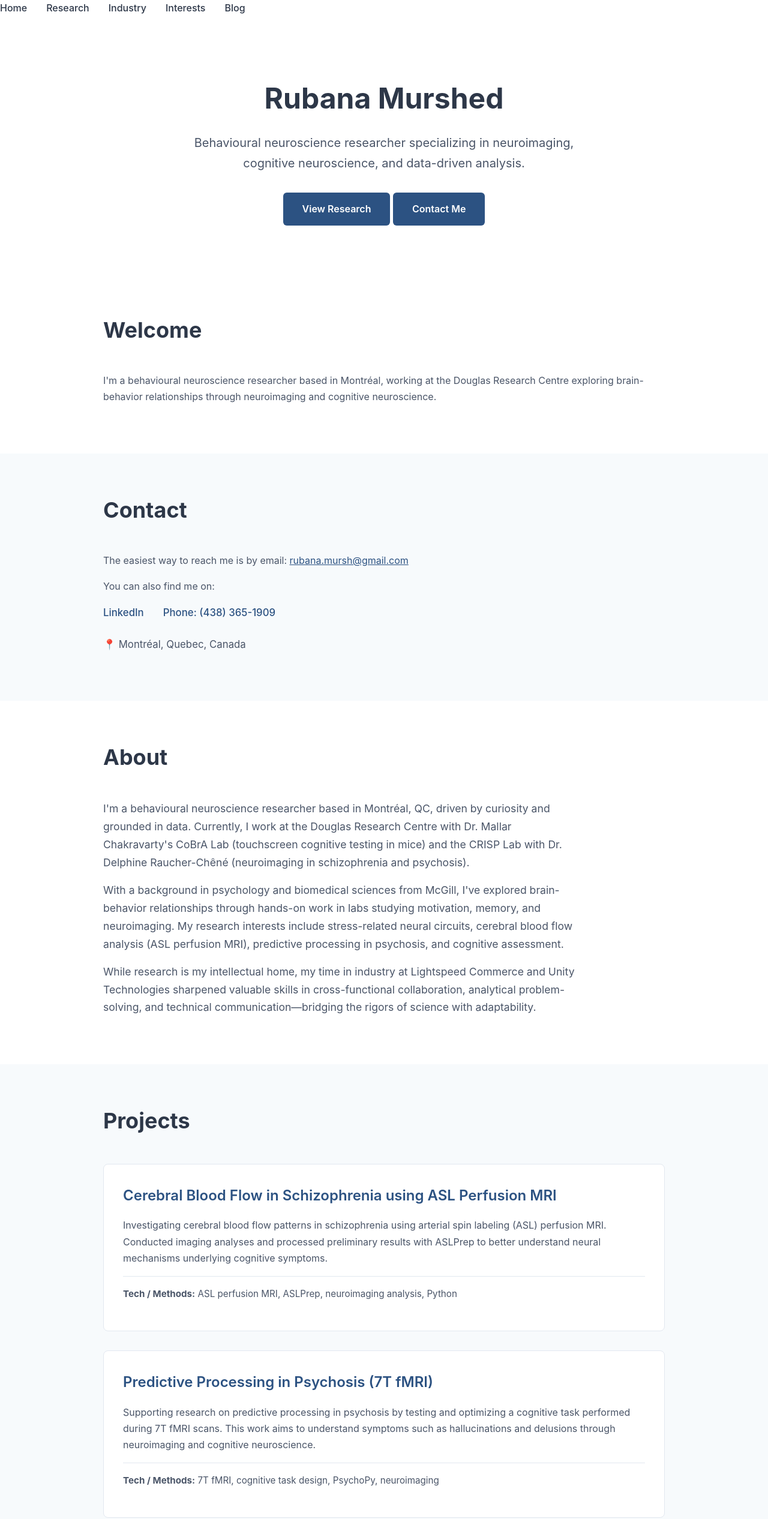
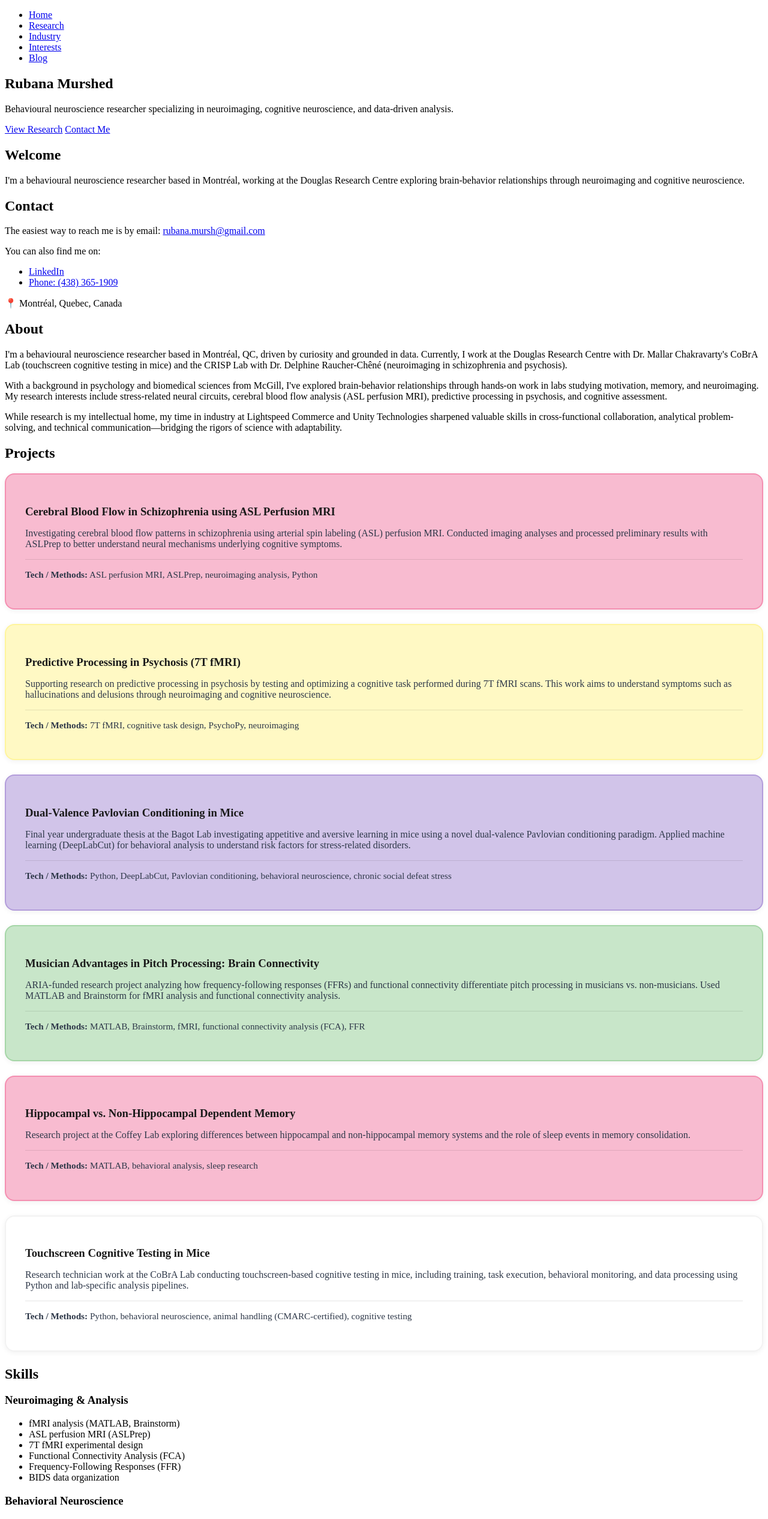
Before and after one commit to rubanamurshed/personalportfolio-, a plain HTML site: page index.html in a window 1280 px wide. Shown: the top 2532 px of the page at 60% size. Drawn offline with Linux system fonts and the light colour scheme; a script that the page names is missing.

Commit message:
Update design: beige background and pastel project cards

```diff
--- a/styles.css
+++ b/styles.css
@@ -1,340 +1,82 @@
 /* ===== CSS VARIABLES ===== */
-/* Change these colors to customize your portfolio's look */
 :root {
-  --color-primary: #2c5282;        /* Main accent color - change this to your preferred color */
-  --color-primary-dark: #1a365d;   /* Darker shade for hover effects */
-  --color-text: #2d3748;           /* Main text color */
-  --color-text-light: #4a5568;     /* Secondary text color */
-  --color-background: #ffffff;     /* Page background */
-  --color-background-alt: #f7fafc; /* Alternate section background */
-  --color-border: #e2e8f0;         /* Border color */
+  --color-primary: #2c5282;
+  --color-primary-dark: #1a365d;
+  --color-text: #2d3748;
+  --color-text-light: #4a5568;
+  --color-background: #f5f0e8;     /* BEIGE background like the image */
+  --color-background-alt: #ebe5dc; /* Slightly darker beige */
+  --color-border: #e2e8f0;
+
+  /* Pastel card colors from the design */
+  --color-green: #c8e6c9;          /* Soft green */
+  --color-pink: #f8bbd0;           /* Soft pink */
+  --color-yellow: #fff9c4;         /* Soft yellow */
+  --color-purple: #d1c4e9;         /* Soft purple */
+
   --font-main: -apple-system, BlinkMacSystemFont, "Segoe UI", Roboto, "Helvetica Neue", Arial, sans-serif;
   --max-width: 1000px;
 }
 
-/* ===== RESET & BASE STYLES ===== */
-* {
-  margin: 0;
-  padding: 0;
-  box-sizing: border-box;
+/* ===== PROJECT CARDS (with alternating colors) ===== */
+.project {
+  padding: 2rem;
+  margin-bottom: 1.5rem;
+  border-radius: 16px;           /* More rounded like the design */
+  border: 2px solid rgba(0, 0, 0, 0.05);
+  transition: transform 0.3s ease, box-shadow 0.3s ease;
+  box-shadow: 0 2px 8px rgba(0, 0, 0, 0.06);
 }
 
-html {
-  scroll-behavior: smooth;
+/* Alternating pastel colors for each project card */
+.project:nth-child(1) {
+  background-color: var(--color-green);
+  border-color: #a5d6a7;
 }
 
-body {
-  font-family: var(--font-main);
-  line-height: 1.7;
-  color: var(--color-text);
-  background-color: var(--color-background);
-  font-size: 16px;
+.project:nth-child(2) {
+  background-color: var(--color-pink);
+  border-color: #f48fb1;
 }
 
-/* ===== NAVIGATION BAR ===== */
-.site-header {
-  position: sticky;
-  top: 0;
-  background-color: var(--color-background);
-  border-bottom: 1px solid var(--color-border);
-  z-index: 100;
-  box-shadow: 0 2px 4px rgba(0, 0, 0, 0.05);
+.project:nth-child(3) {
+  background-color: var(--color-yellow);
+  border-color: #fff59d;
 }
 
-.nav {
-  max-width: var(--max-width);
-  margin: 0 auto;
-  padding: 1rem 2rem;
-  display: flex;
-  justify-content: space-between;
-  align-items: center;
+.project:nth-child(4) {
+  background-color: var(--color-purple);
+  border-color: #b39ddb;
 }
 
-.logo a {
-  font-size: 1.5rem;
-  font-weight: 700;
-  color: var(--color-primary);
-  text-decoration: none;
-  letter-spacing: 0.5px;
+.project:nth-child(5) {
+  background-color: var(--color-green);
+  border-color: #a5d6a7;
 }
 
-.nav-links {
-  display: flex;
-  list-style: none;
-  gap: 2rem;
+.project:nth-child(6) {
+  background-color: var(--color-pink);
+  border-color: #f48fb1;
 }
 
-.nav-links a {
-  color: var(--color-text);
-  text-decoration: none;
-  font-weight: 500;
-  transition: color 0.3s ease;
+.project:hover {
+  transform: translateY(-4px);
+  box-shadow: 0 8px 16px rgba(0, 0, 0, 0.12);
 }
 
-.nav-links a:hover {
-  color: var(--color-primary);
-}
-
-/* ===== LAYOUT CONTAINERS ===== */
-.container {
-  max-width: var(--max-width);
-  margin: 0 auto;
-  padding: 0 2rem;
-}
-
-.section {
-  padding: 4rem 0;
-}
-
-.section-alt {
-  background-color: var(--color-background-alt);
-}
-
-/* ===== HERO SECTION ===== */
-.hero {
-  padding: 6rem 0 5rem;
-  text-align: center;
-}
-
-.hero h1 {
-  font-size: 3rem;
-  font-weight: 700;
-  color: var(--color-text);
+.project h3 {
+  color: #1a1a1a;             /* Darker text on pastel backgrounds */
   margin-bottom: 1rem;
 }
 
-.hero p {
-  font-size: 1.25rem;
-  color: var(--color-text-light);
-  max-width: 700px;
-  margin: 0 auto 2rem;
-}
-
-.btn {
-  display: inline-block;
-  padding: 0.875rem 2rem;
-  background-color: var(--color-primary);
-  color: white;
-  text-decoration: none;
-  border-radius: 6px;
-  font-weight: 600;
-  transition: background-color 0.3s ease, transform 0.2s ease;
-}
-
-.btn:hover {
-  background-color: var(--color-primary-dark);
-  transform: translateY(-2px);
-}
-
-/* ===== TYPOGRAPHY ===== */
-h2 {
-  font-size: 2.25rem;
-  font-weight: 700;
-  margin-bottom: 2.5rem;
-  color: var(--color-text);
-}
-
-h3 {
-  font-size: 1.5rem;
-  font-weight: 600;
-  margin-bottom: 0.75rem;
-  color: var(--color-text);
-}
-
-p {
-  margin-bottom: 1rem;
-  color: var(--color-text-light);
-}
-
-a {
-  color: var(--color-primary);
-  transition: color 0.3s ease;
-}
-
-a:hover {
-  color: var(--color-primary-dark);
-}
-
-/* ===== ABOUT SECTION ===== */
-#about p {
-  font-size: 1.1rem;
-  max-width: 800px;
-}
-
-/* ===== PROJECTS SECTION ===== */
-.project {
-  background-color: var(--color-background);
-  padding: 2rem;
-  margin-bottom: 2rem;
-  border-radius: 8px;
-  border: 1px solid var(--color-border);
-  transition: box-shadow 0.3s ease, transform 0.2s ease;
-}
-
-.project:hover {
-  box-shadow: 0 4px 12px rgba(0, 0, 0, 0.1);
-  transform: translateY(-3px);
-}
-
-.project h3 {
-  color: var(--color-primary);
-  margin-bottom: 1rem;
+.project p {
+  color: #2d3748;             /* Darker for readability on pastel */
 }
 
 .project-meta {
   font-size: 0.95rem;
-  color: var(--color-text-light);
+  color: #4a5568;
   margin-top: 1rem;
   padding-top: 1rem;
-  border-top: 1px solid var(--color-border);
+  border-top: 1px solid rgba(0, 0, 0, 0.1);
 }
-
-.project-links {
-  margin-top: 0.75rem;
-}
-
-.project-links a {
-  display: inline-block;
-  margin-right: 1.5rem;
-  font-weight: 500;
-  text-decoration: none;
-}
-
-.project-links a:hover {
-  text-decoration: underline;
-}
-
-/* ===== SKILLS SECTION ===== */
-.skills-grid {
-  display: grid;
-  grid-template-columns: repeat(auto-fit, minmax(250px, 1fr));
-  gap: 2rem;
-  margin-top: 2rem;
-}
-
-.skills-group h3 {
-  font-size: 1.25rem;
-  margin-bottom: 1rem;
-  color: var(--color-primary);
-}
-
-.skills-group ul {
-  list-style: none;
-}
-
-.skills-group li {
-  padding: 0.5rem 0;
-  color: var(--color-text-light);
-  position: relative;
-  padding-left: 1.5rem;
-}
-
-.skills-group li:before {
-  content: "▸";
-  position: absolute;
-  left: 0;
-  color: var(--color-primary);
-  font-weight: bold;
-}
-
-/* ===== CONTACT SECTION ===== */
-.contact-links {
-  list-style: none;
-  display: flex;
-  gap: 2rem;
-  flex-wrap: wrap;
-  margin-top: 1rem;
-}
-
-.contact-links li a {
-  font-weight: 500;
-  text-decoration: none;
-  font-size: 1.05rem;
-}
-
-.contact-links li a:hover {
-  text-decoration: underline;
-}
-
-.location {
-  margin-top: 1.5rem;
-  font-size: 1.05rem;
-  color: var(--color-text-light);
-}
-
-/* ===== FOOTER ===== */
-.site-footer {
-  background-color: var(--color-text);
-  color: white;
-  padding: 2rem 0;
-  text-align: center;
-  margin-top: 4rem;
-}
-
-.site-footer p {
-  color: rgba(255, 255, 255, 0.8);
-  margin: 0;
-}
-
-/* ===== RESPONSIVE DESIGN ===== */
-/* Adjust layout for tablets */
-@media (max-width: 768px) {
-  .nav {
-    flex-direction: column;
-    gap: 1rem;
-    padding: 1rem;
-  }
-
-  .nav-links {
-    gap: 1rem;
-  }
-
-  .hero h1 {
-    font-size: 2.25rem;
-  }
-
-  .hero p {
-    font-size: 1.1rem;
-  }
-
-  h2 {
-    font-size: 1.875rem;
-  }
-
-  .skills-grid {
-    grid-template-columns: 1fr;
-  }
-
-  .container {
-    padding: 0 1.5rem;
-  }
-
-  .section {
-    padding: 3rem 0;
-  }
-}
-
-/* Adjust layout for mobile phones */
-@media (max-width: 480px) {
-  .hero h1 {
-    font-size: 1.875rem;
-  }
-
-  .hero {
-    padding: 4rem 0 3rem;
-  }
-
-  .nav-links {
-    flex-wrap: wrap;
-    justify-content: center;
-  }
-
-  .project {
-    padding: 1.5rem;
-  }
-
-  .contact-links {
-    flex-direction: column;
-    gap: 0.75rem;
-  }
-}
```
